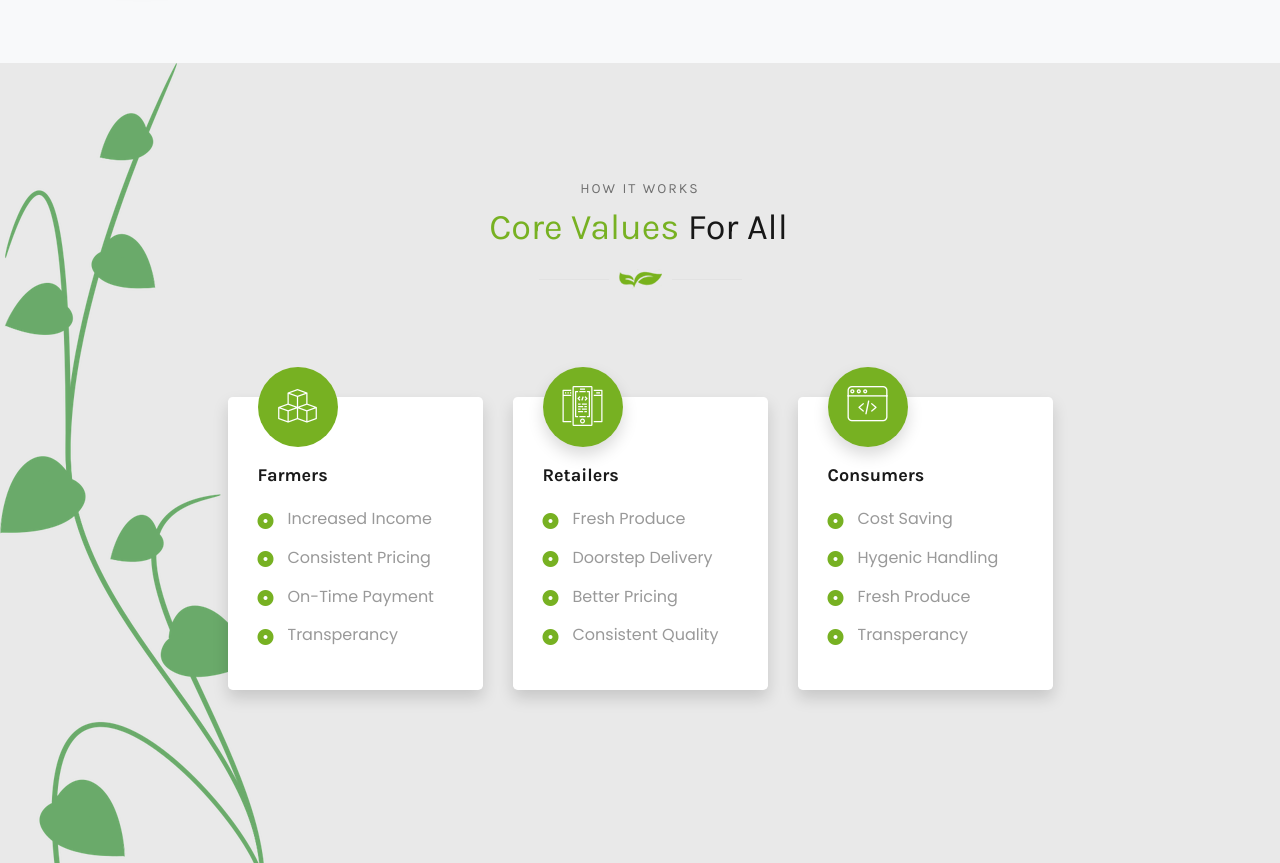
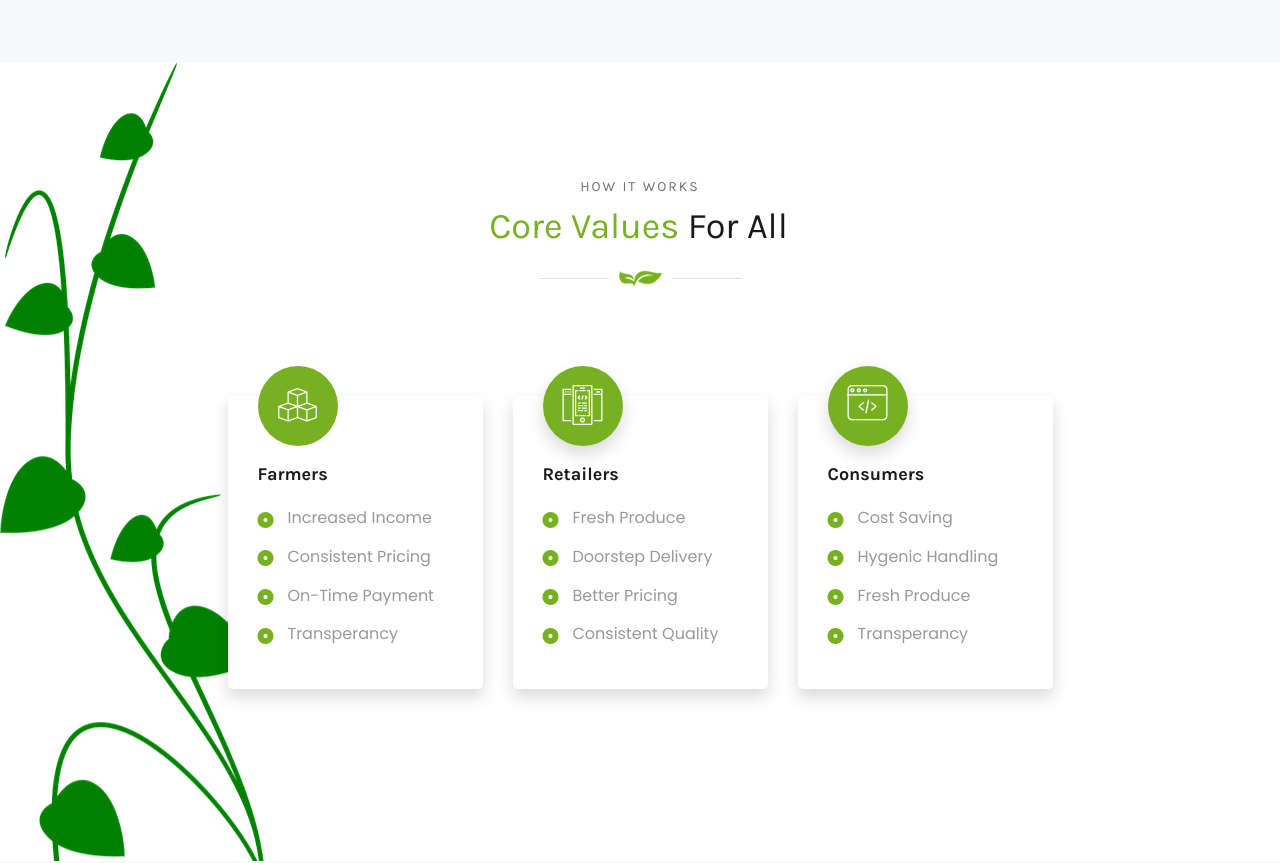
Before and after one commit to Santdig/agri, a website: page index.html in a window 1280 px wide. Shown: the part 1314-2177 px from the top of the page. Drawn offline with Linux system fonts and the light colour scheme; files whose address does not match are found by name.

Commit message:
Update index.html

```diff
--- a/index.html
+++ b/index.html
@@ -110,7 +110,7 @@
   <!-- ##### About Us Area Ends ##### -->
 
   <!-- ##### How It Works Section Starts ##### -->
-  <section class="ftco-section fcto-how" style="background-image: url(img/bg/leaves-bg-2.png);" id="howitworks-section">
+  <section class="ftco-section" style="background-image: url(img/bg/leaves-bg-2.png);background-size: cover;" id="howitworks-section">
 		<div class="container">
 			<div class="row justify-content-center mb-5 pb-3">
 
```
